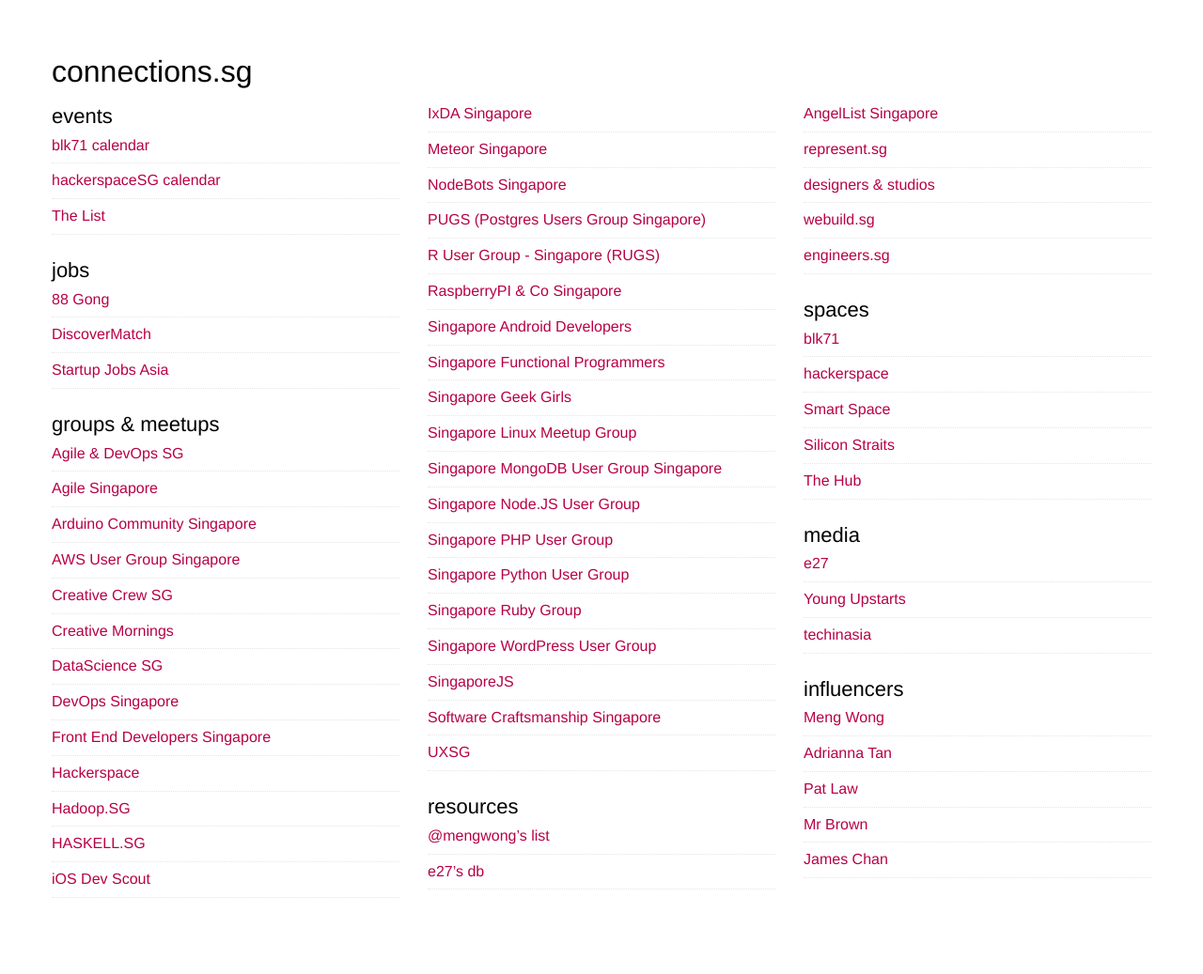
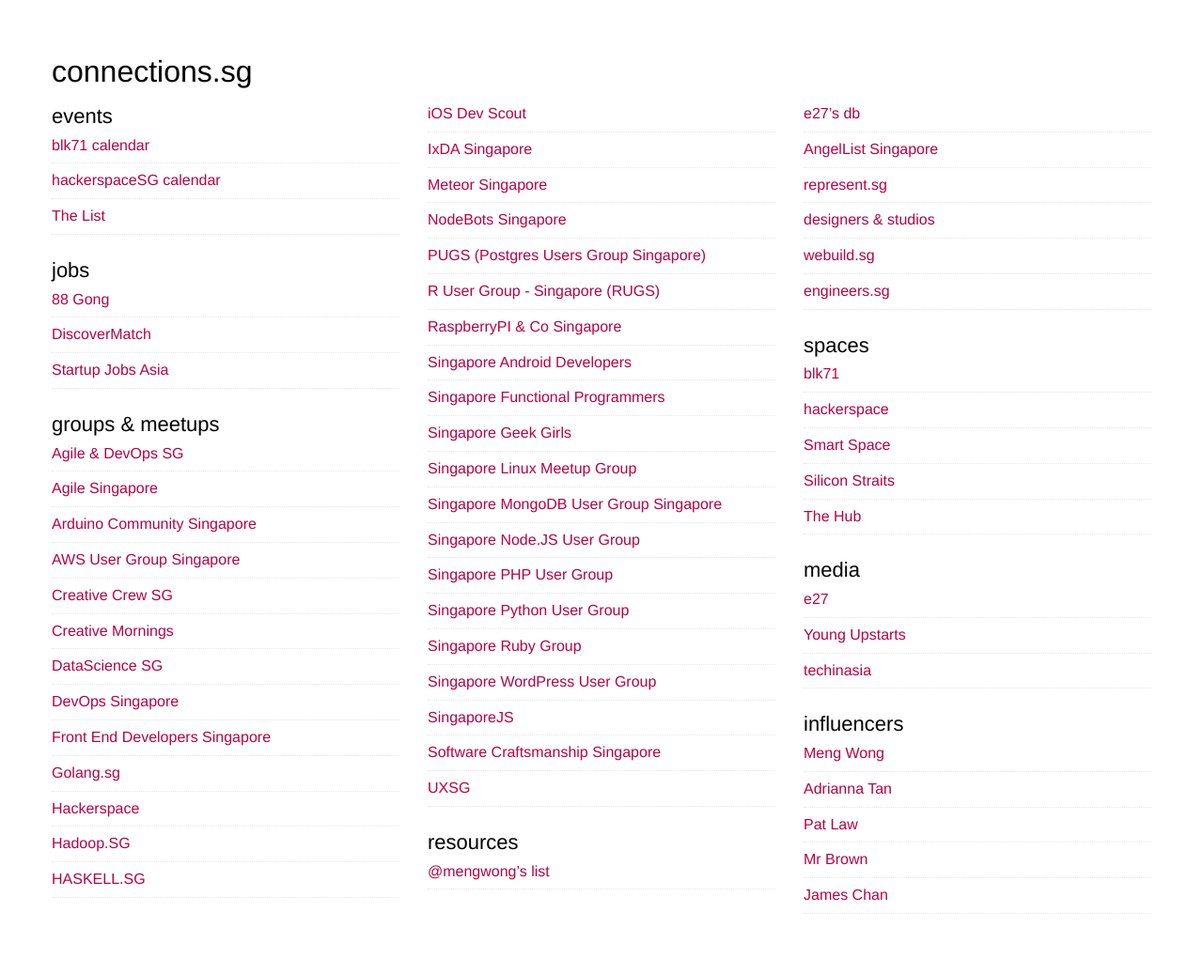
Before and after one commit to wynlim/connections.sg, a Jekyll site: the page built from _posts/2014-03-15-connections.markdown, in a window 1280 px wide. Shown: the whole page at 94% size. Built offline with Jekyll 4.4.1, drawn with Linux system fonts in a browser that asks for light colours; Markdown is read by kramdown in place of the engine named in the settings.

Commit message:
add golang.sg

```diff
--- a/_posts/2014-03-15-connections.markdown
+++ b/_posts/2014-03-15-connections.markdown
@@ -21,6 +21,7 @@
 * [DataScience SG](http://www.meetup.com/DataScience-SG-Singapore/)
 * [DevOps Singapore](http://www.meetup.com/devops-singapore/)
 * [Front End Developers Singapore](https://www.facebook.com/groups/frontendsingapore/)
+* [Golang.sg](https://www.facebook.com/groups/golang.sg/)
 * [Hackerspace](http://hackerspace.sg/)
 * [Hadoop.SG](http://www.meetup.com/Hadoop-SG/)
 * [HASKELL.SG](http://www.meetup.com/HASKELL-SG/)
```
